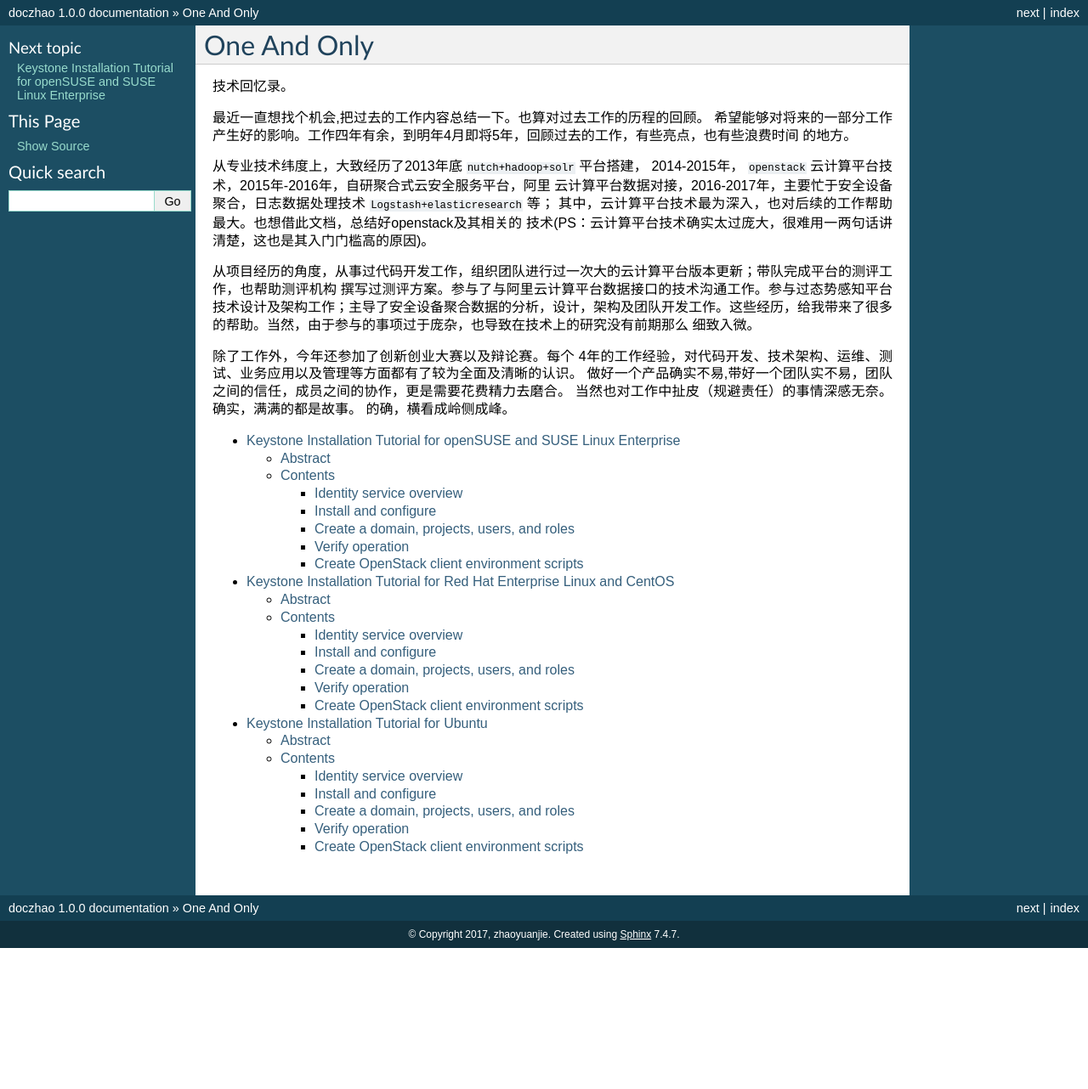
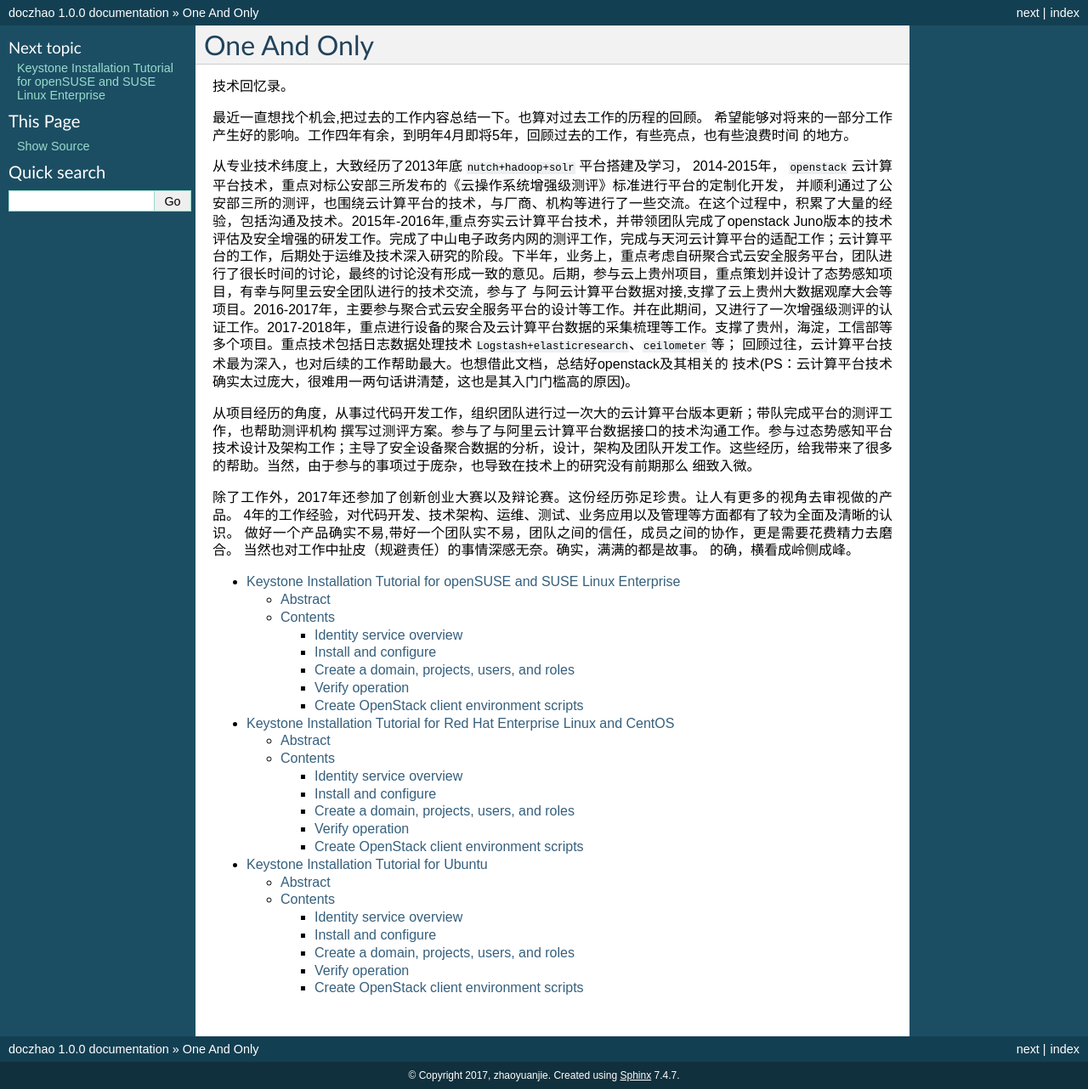
Before and after one commit to zyjyan/readme, a Sphinx documentation site: the page built from source/index.rst, in a window 1280 px wide. Shown: the whole page at 85% size. Built offline with Sphinx 7.4.7, drawn with Linux system fonts in a browser that asks for light colours; before the commit the page ends 1116 px from its top, so only the background shows below that.

```diff
--- a/source/index.rst
+++ b/source/index.rst
@@ -9,17 +9,18 @@
 希望能够对将来的一部分工作产生好的影响。工作四年有余，到明年4月即将5年，回顾过去的工作，有些亮点，也有些浪费时间
 的地方。
 
-从专业技术纬度上，大致经历了2013年底 ``nutch+hadoop+solr`` 平台搭建，
-2014-2015年， ``openstack`` 云计算平台技术，2015年-2016年，自研聚合式云安全服务平台，阿里
-云计算平台数据对接，2016-2017年，主要忙于安全设备聚合，日志数据处理技术 ``Logstash+elasticresearch`` 等；
-其中，云计算平台技术最为深入，也对后续的工作帮助最大。也想借此文档，总结好openstack及其相关的
+从专业技术纬度上，大致经历了2013年底 ``nutch+hadoop+solr`` 平台搭建及学习，
+2014-2015年， ``openstack`` 云计算平台技术，重点对标公安部三所发布的《云操作系统增强级测评》标准进行平台的定制化开发，
+并顺利通过了公安部三所的测评，也围绕云计算平台的技术，与厂商、机构等进行了一些交流。在这个过程中，积累了大量的经验，包括沟通及技术。2015年-2016年,重点夯实云计算平台技术，并带领团队完成了openstack Juno版本的技术评估及安全增强的研发工作。完成了中山电子政务内网的测评工作，完成与天河云计算平台的适配工作；云计算平台的工作，后期处于运维及技术深入研究的阶段。下半年，业务上，重点考虑自研聚合式云安全服务平台，团队进行了很长时间的讨论，最终的讨论没有形成一致的意见。后期，参与云上贵州项目，重点策划并设计了态势感知项目，有幸与阿里云安全团队进行的技术交流，参与了
+与阿云计算平台数据对接,支撑了云上贵州大数据观摩大会等项目。2016-2017年，主要参与聚合式云安全服务平台的设计等工作。并在此期间，又进行了一次增强级测评的认证工作。2017-2018年，重点进行设备的聚合及云计算平台数据的采集梳理等工作。支撑了贵州，海淀，工信部等多个项目。重点技术包括日志数据处理技术 ``Logstash+elasticresearch``、``ceilometer`` 等；
+回顾过往，云计算平台技术最为深入，也对后续的工作帮助最大。也想借此文档，总结好openstack及其相关的
 技术(PS：云计算平台技术确实太过庞大，很难用一两句话讲清楚，这也是其入门门槛高的原因)。
 
 从项目经历的角度，从事过代码开发工作，组织团队进行过一次大的云计算平台版本更新；带队完成平台的测评工作，也帮助测评机构
 撰写过测评方案。参与了与阿里云计算平台数据接口的技术沟通工作。参与过态势感知平台技术设计及架构工作；主导了安全设备聚合数据的分析，设计，架构及团队开发工作。这些经历，给我带来了很多的帮助。当然，由于参与的事项过于庞杂，也导致在技术上的研究没有前期那么
 细致入微。
 
-除了工作外，今年还参加了创新创业大赛以及辩论赛。每个
+除了工作外，2017年还参加了创新创业大赛以及辩论赛。这份经历弥足珍贵。让人有更多的视角去审视做的产品。
 4年的工作经验，对代码开发、技术架构、运维、测试、业务应用以及管理等方面都有了较为全面及清晰的认识。
 做好一个产品确实不易,带好一个团队实不易，团队之间的信任，成员之间的协作，更是需要花费精力去磨合。
 当然也对工作中扯皮（规避责任）的事情深感无奈。确实，满满的都是故事。
```
